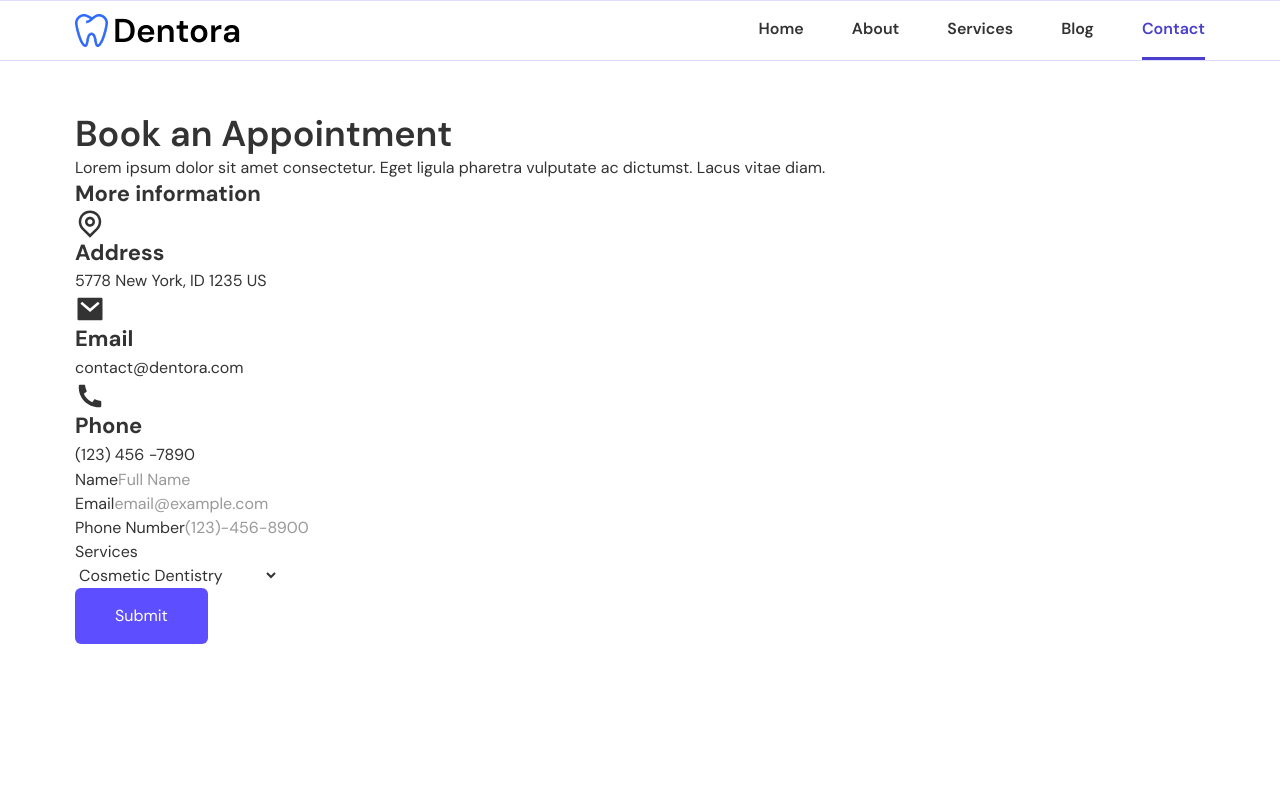
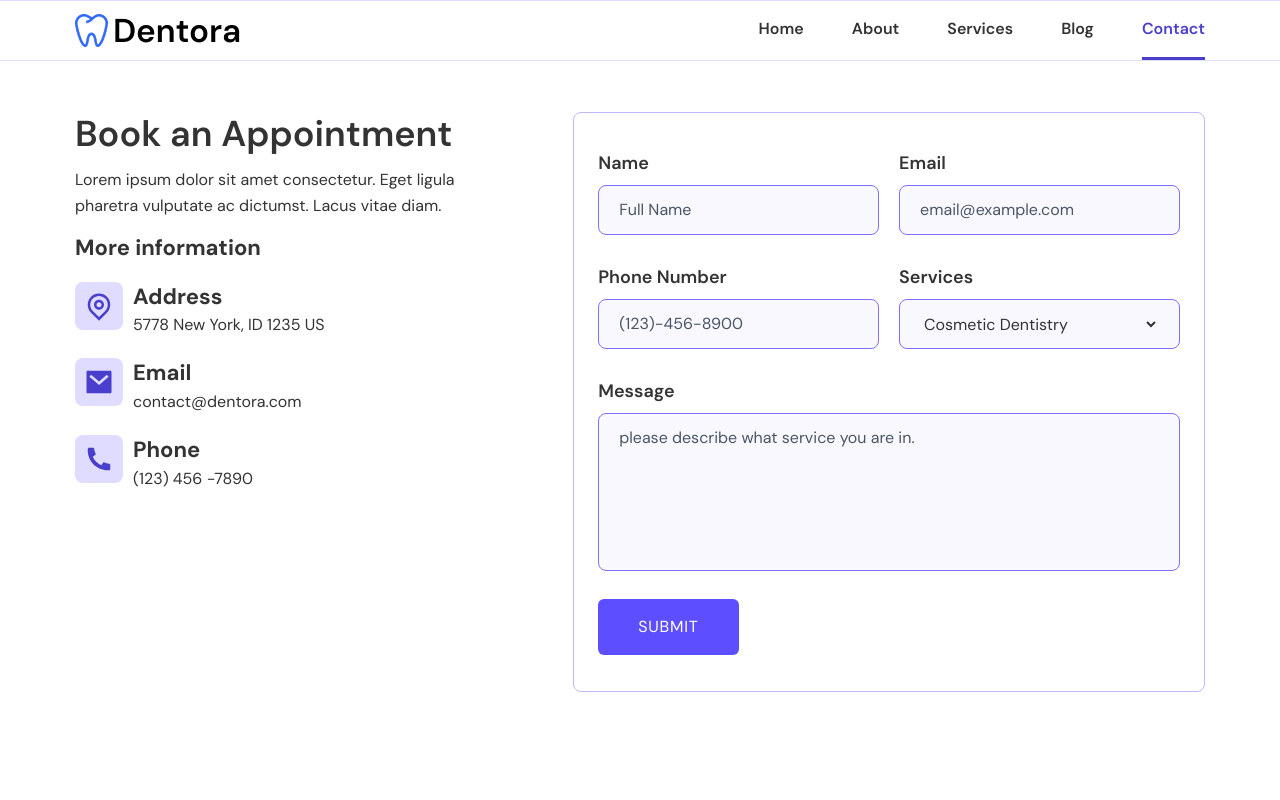
Before and after one commit to fahrypratama17/Project_Next, a Next.js app in the folder dentora/: page /contact in a window 1280 px wide. Shown: the top 800 px of the page. Built offline with nearby package versions, Linux system fonts and the light colour scheme.

Commit message:
add: enhance InputField and form layout with improved styling and structure

```diff
--- a/dentora/app/contact/page.tsx
+++ b/dentora/app/contact/page.tsx
@@ -5,33 +5,38 @@ const page = () => {
   return (
     <>
       <section className="section">
-        <div className="container">
+        <div className="container grid items-start gap-14 lg:grid-cols-[0.7fr_1fr]">
           <div>
-            <div>
+            <div className="space-y-3">
               <h2 className="title">Book an Appointment</h2>
-              <p className="">
+              <p className="max-w-lg">
                 Lorem ipsum dolor sit amet consectetur. Eget ligula pharetra
                 vulputate ac dictumst. Lacus vitae diam.
               </p>
             </div>
-            <div>
-              <h3 className="card-title">More information</h3>
-              <ul className="">
+            <div className="mt-4">
+              <h3 className="card-title mb-5">More information</h3>
+              <ul className="space-y-5">
                 {contactListItems.map((item) => (
-                  <li key={item.id} className="">
-                    <span>
+                  <li key={item.id} className="flex items-start gap-2.5">
+                    <span className="bg-primary-100 text-primary-600 flex size-12 shrink-0 items-center justify-center rounded-lg">
                       <item.icon size={30} />
                     </span>
-                    <div className="card-title">{item.title}</div>
-                    <p>{item.text}</p>
+                    <div>
+                      <div className="card-title">{item.title}</div>
+                      <p>{item.text}</p>
+                    </div>
                   </li>
                 ))}
               </ul>
             </div>
           </div>
 
-          <form action="">
-            <div>
+          <form
+            action=""
+            className="border-primary-200 space-y-7 rounded-lg border px-6 py-9"
+          >
+            <div className="grid gap-5 md:grid-cols-2">
               <InputField
                 label={"Name"}
                 placeholder={"Full Name"}
@@ -44,17 +49,17 @@ const page = () => {
               />
             </div>
 
-            <div>
+            <div className="grid gap-5 md:grid-cols-2">
               <InputField
                 label={"Phone Number"}
                 placeholder={"(123)-456-8900"}
                 type={"tel"}
               />
 
-              <div>
-                <label>Services</label>
-                <div>
-                  <select>
+              <div className="grid gap-2">
+                <label className="text-lg font-semibold">Services</label>
+                <div className="border-primary-400 bg-primary-100/20 hover:bg-primary-100/35 rounded-lg border px-5 py-3 placeholder-gray-600">
+                  <select className="h-full w-full outline-none">
                     {formDropdownItems.map((item, index) => (
                       <option key={index}>{item}</option>
                     ))}
@@ -63,9 +68,23 @@ const page = () => {
               </div>
             </div>
 
-            <button className="primary-btn">Submit</button>
+            <div className="grid gap-2">
+              <label className="text-lg font-semibold">Message</label>
+              <textarea
+                placeholder={"please describe what service you are in."}
+                className="border-primary-400 bg-primary-100/20 hover:bg-primary-100/35 h-[158px] w-full resize-none rounded-lg border px-5 py-3 placeholder-gray-600"
+              />
+            </div>
+
+            <button className="primary-btn tracking-wider uppercase">
+              Submit
+            </button>
           </form>
         </div>
+      </section>
+
+      <section className="section">
+        <div className="container"></div>
       </section>
     </>
   );
--- a/dentora/components/InputField.tsx
+++ b/dentora/components/InputField.tsx
@@ -2,9 +2,13 @@ import { inputFieldProps } from "@/types/types";
 
 const InputField = ({ label, placeholder, type }: inputFieldProps) => {
   return (
-    <div>
-      <label>{label}</label>
-      <input type={type} placeholder={placeholder} />
+    <div className="grid gap-2">
+      <label className="text-lg font-semibold">{label}</label>
+      <input
+        type={type}
+        placeholder={placeholder}
+        className="border-primary-400 bg-primary-100/20 hover:bg-primary-100/35 rounded-lg border px-5 py-3 placeholder-gray-600"
+      />
     </div>
   );
 };
```
